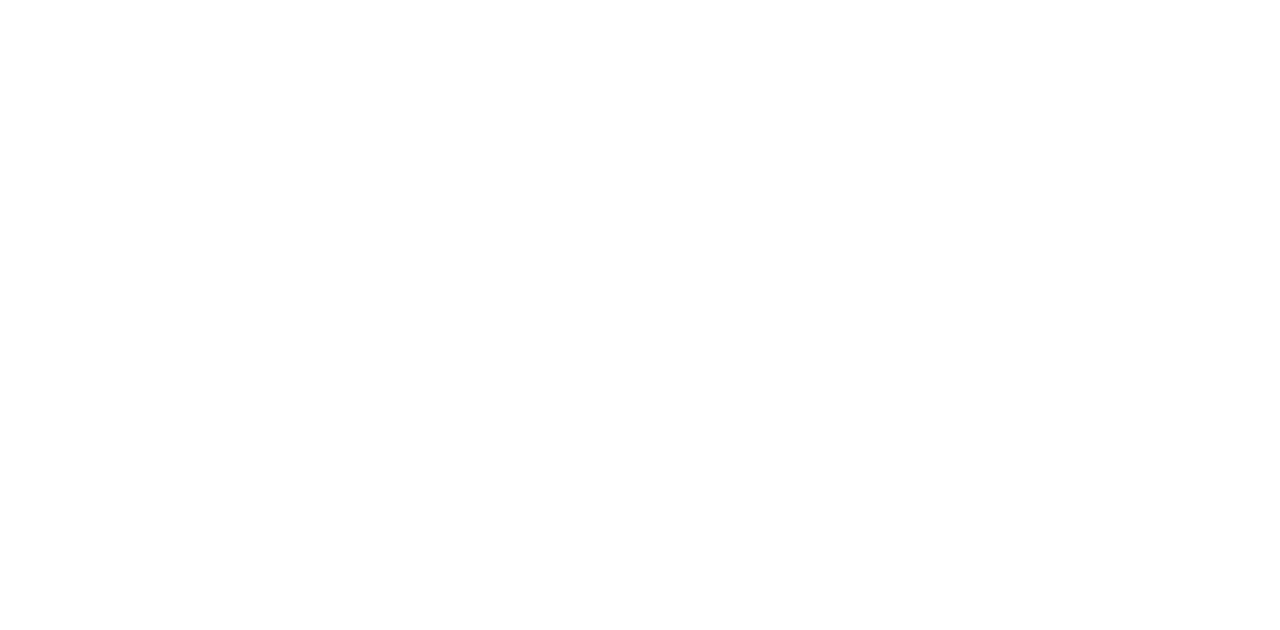
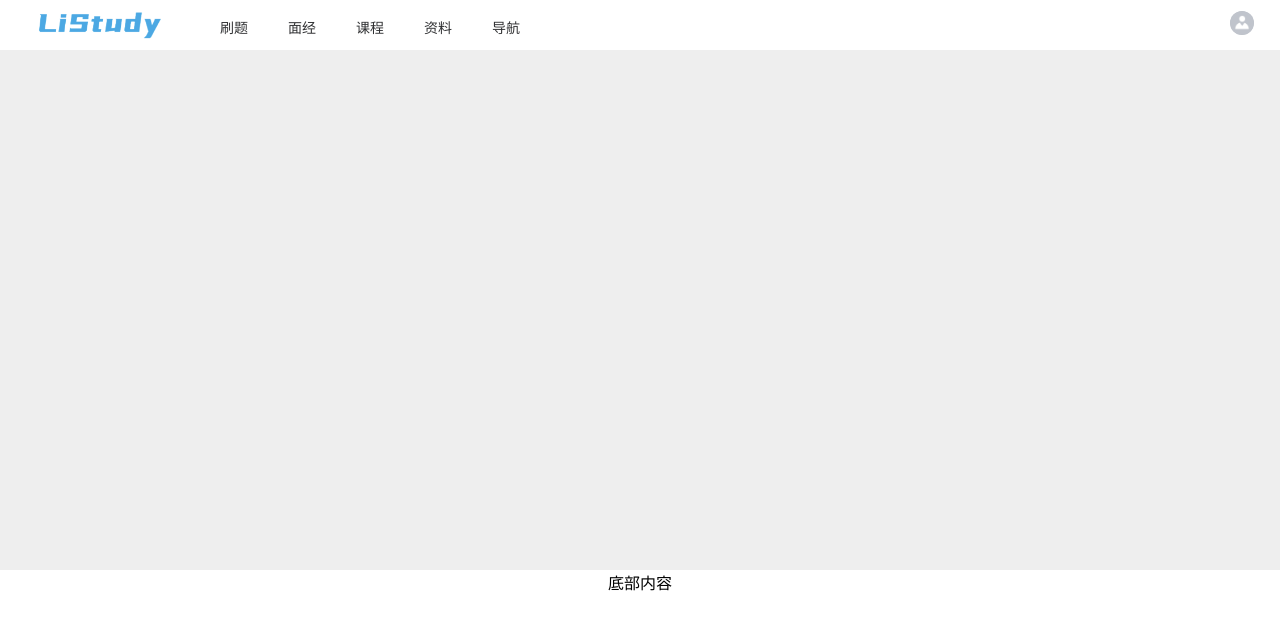
Before and after one commit to Liyuanzhe2001/blog_vue, a Vue app: page /article in a window 1280 px wide. Before the commit this address had no page. Shown: the top 630 px of the page. Built offline with nearby package versions, Linux system fonts and the light colour scheme.

Commit message:
创建文章页面

```diff
--- /dev/null
+++ b/src/layout/Article.vue
@@ -0,0 +1,29 @@
+<template>
+  <div>
+    <!--    头部-->
+    <Header />
+    <!--    主体-->
+    <div style="display: flex">
+      <!--      内容区域-->
+      <router-view style="flex: 1" />
+    </div>
+    <!--    底部-->
+    <Footer />
+  </div>
+</template>
+
+<script>
+import Footer from "@/components/Footer";
+import Header from "@/components/Header";
+
+export default {
+  // eslint-disable-next-line vue/multi-word-component-names
+  name: "Article",
+  components: {
+    Footer,
+    Header,
+  },
+};
+</script>
+
+<style scoped></style>
--- a/src/router/index.js
+++ b/src/router/index.js
@@ -13,6 +13,8 @@
 import ClassBigDataList from "@/views/class/ClassBigDataList";
 import Interview from "@/layout/Interview";
 import InterviewList from "@/views/interview/InterviewList";
+import Article from "@/layout/Article";
+import ArticleList from "@/views/article/ArticleList";
 
 const routes = [
   {
@@ -97,6 +99,18 @@
       },
     ],
   },
+  {
+    path: "/article",
+    name: "Article",
+    component: Article,
+    children: [
+      {
+        path: "",
+        name: "ArticleList",
+        component: ArticleList,
+      },
+    ],
+  },
   // ,
   // {
   //   path: "/login",
--- /dev/null
+++ b/src/views/article/ArticleList.vue
@@ -0,0 +1,21 @@
+<template>
+  <div
+    style="
+      min-height: 520px;
+      height: 100%;
+      width: 100%;
+      padding-top: 20px;
+      background-color: #eeeeee;
+      position: relative;
+      min-width: 1263px;
+    "
+  ></div>
+</template>
+
+<script>
+export default {
+  name: "ArticleList",
+};
+</script>
+
+<style scoped></style>
```
